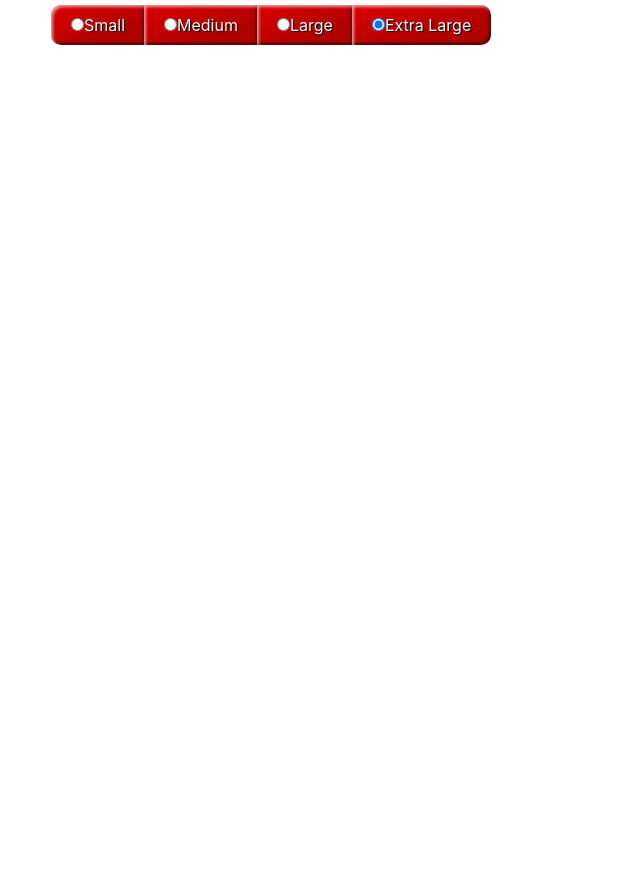
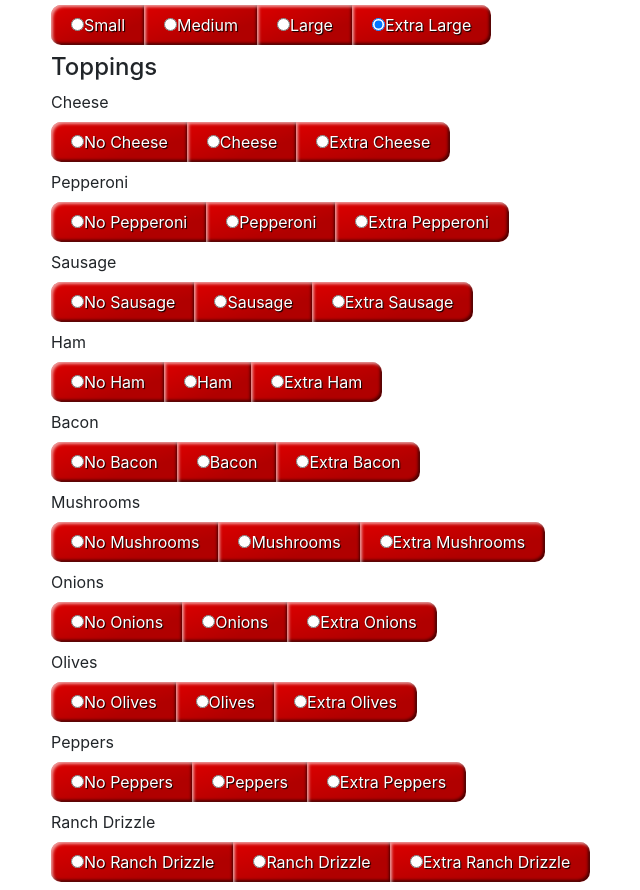
Before and after one commit to Bradbuchholz/pizzaDelivery, a plain HTML site: page index.html in a window 1280 px wide. Shown: the part 225-1115 px from the top of the page, without its empty margins (34-674 px from the left). Before the commit the page ends 800 px from the top, so only its background shows below. Drawn offline with Linux system fonts and the light colour scheme.

Commit message:
Update html toppings

```diff
--- a/index.html
+++ b/index.html
@@ -39,6 +39,159 @@
           <input type="radio" name="size" value="4" checked>Extra Large
         </label>
       </div>
+
+      <h4>Toppings</h4>
+
+      <div id="cheese">
+        <label class="buttonToppings">Cheese</label><br>
+        <div class="btn-group">
+          <label class="btn">
+          <input type="radio" name="cheese" value="1">No Cheese
+        </label>
+        <label class="btn">
+          <input type="radio" name="cheese" value="2">Cheese
+        </label>
+        <label class="btn">
+          <input type="radio" name="cheese" value="3">Extra Cheese
+        </label>
+        </div>
+      </div>
+
+      <div id="pepperoni">
+        <label class="buttonToppings">Pepperoni</label><br>
+        <div class="btn-group">
+          <label class="btn">
+          <input type="radio" name="cheese" value="1">No Pepperoni
+        </label>
+        <label class="btn">
+          <input type="radio" name="cheese" value="2">Pepperoni
+        </label>
+        <label class="btn">
+          <input type="radio" name="cheese" value="3">Extra Pepperoni
+        </label>
+        </div>
+
+        <div id="sausage">
+          <label class="buttonToppings">Sausage</label><br>
+          <div class="btn-group">
+            <label class="btn">
+            <input type="radio" name="cheese" value="1">No Sausage
+          </label>
+          <label class="btn">
+            <input type="radio" name="cheese" value="2">Sausage
+          </label>
+          <label class="btn">
+            <input type="radio" name="cheese" value="3">Extra Sausage
+          </label>
+          </div>
+        </div>
+
+        <div id="ham">
+          <label class="buttonToppings">Ham</label><br>
+          <div class="btn-group">
+            <label class="btn">
+            <input type="radio" name="cheese" value="1">No Ham
+          </label>
+          <label class="btn">
+            <input type="radio" name="cheese" value="2">Ham
+          </label>
+          <label class="btn">
+            <input type="radio" name="cheese" value="3">Extra Ham
+          </label>
+          </div>
+        </div>
+
+        <div id="bacon">
+          <label class="buttonToppings">Bacon</label><br>
+          <div class="btn-group">
+            <label class="btn">
+            <input type="radio" name="cheese" value="1">No Bacon
+          </label>
+          <label class="btn">
+            <input type="radio" name="cheese" value="2">Bacon
+          </label>
+          <label class="btn">
+            <input type="radio" name="cheese" value="3">Extra Bacon
+          </label>
+          </div>
+        </div>
+
+        <div id="mushrooms">
+          <label class="buttonToppings">Mushrooms</label><br>
+          <div class="btn-group">
+            <label class="btn">
+            <input type="radio" name="cheese" value="1">No Mushrooms
+          </label>
+          <label class="btn">
+            <input type="radio" name="cheese" value="2">Mushrooms
+          </label>
+          <label class="btn">
+            <input type="radio" name="cheese" value="3">Extra Mushrooms
+          </label>
+          </div>
+        </div>
+
+        <div id="onions">
+          <label class="buttonToppings">Onions</label><br>
+          <div class="btn-group">
+            <label class="btn">
+            <input type="radio" name="cheese" value="1">No Onions
+          </label>
+          <label class="btn">
+            <input type="radio" name="cheese" value="2">Onions
+          </label>
+          <label class="btn">
+            <input type="radio" name="cheese" value="3">Extra Onions
+          </label>
+          </div>
+        </div>
+
+        <div id="olives">
+          <label class="buttonToppings">Olives</label><br>
+          <div class="btn-group">
+            <label class="btn">
+            <input type="radio" name="cheese" value="1">No Olives
+          </label>
+          <label class="btn">
+            <input type="radio" name="cheese" value="2">Olives
+          </label>
+          <label class="btn">
+            <input type="radio" name="cheese" value="3">Extra Olives
+          </label>
+          </div>
+        </div>
+
+        <div id="peppers">
+          <label class="buttonToppings">Peppers</label><br>
+          <div class="btn-group">
+            <label class="btn">
+            <input type="radio" name="cheese" value="1">No Peppers
+          </label>
+          <label class="btn">
+            <input type="radio" name="cheese" value="2">Peppers
+          </label>
+          <label class="btn">
+            <input type="radio" name="cheese" value="3">Extra Peppers
+          </label>
+          </div>
+        </div>
+
+        <div id="ranchDrizzle">
+          <label class="buttonToppings">Ranch Drizzle</label><br>
+          <div class="btn-group">
+            <label class="btn">
+            <input type="radio" name="cheese" value="1">No Ranch Drizzle
+          </label>
+          <label class="btn">
+            <input type="radio" name="cheese" value="2">Ranch Drizzle
+          </label>
+          <label class="btn">
+            <input type="radio" name="cheese" value="3">Extra Ranch Drizzle
+          </label>
+          </div>
+        </div>
+      </div>
+
     </div>
 
     </form>
--- a/js/scripts.js
+++ b/js/scripts.js
@@ -1,4 +1,4 @@
-var Pizza = (forName, size, cheese, pepperoni, sausage, ham, bacon, mushrooms, onions, olives, peppers, ranchDrizzle) {
+var Pizza = function(forName, size, cheese, pepperoni, sausage, ham, bacon, mushrooms, onions, olives, peppers, ranchDrizzle) {
 this.forName = forName;
 this.size = size;
 this.cheese = cheese;
@@ -12,6 +12,7 @@ this.olives = olives;
 this.peppers = peppers;
 this.ranchDrizzle = ranchDrizzle;
 }
+
 
 Pizza.prototype.pricing = function() {
   var totalPrice = 0;
```
